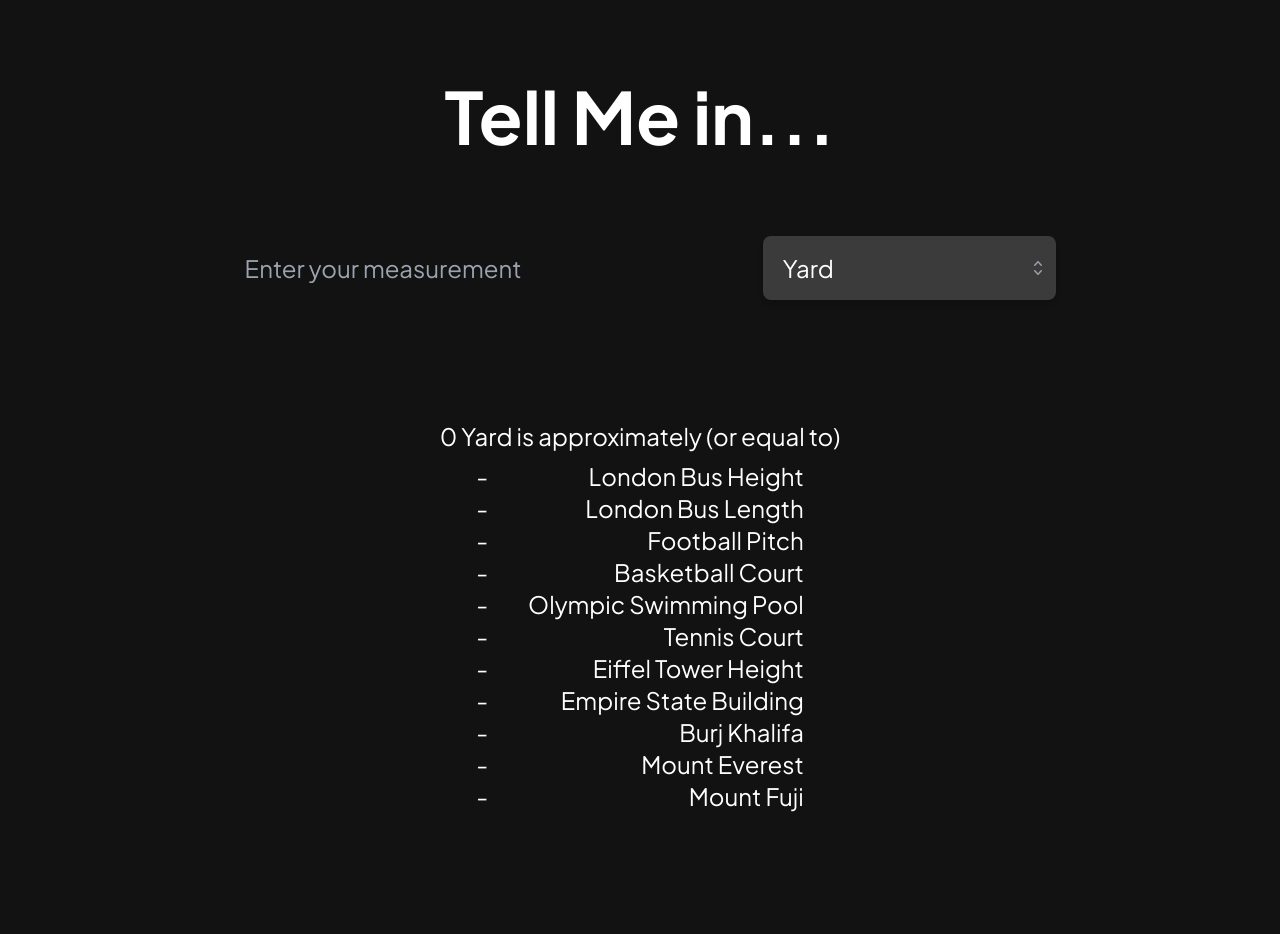
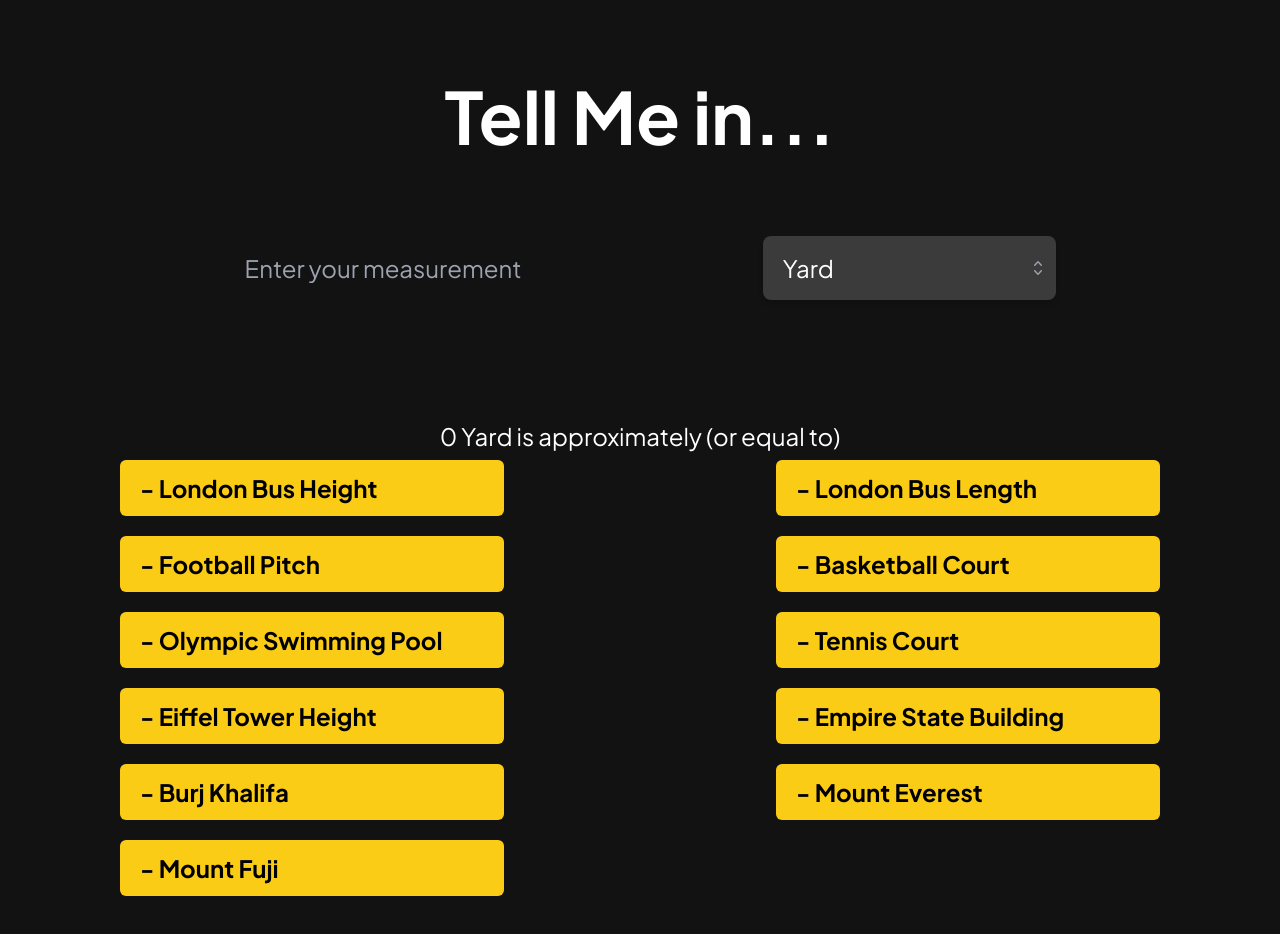
Before and after one commit to HarishRajDR/TellMeIn, a React (Vite) app: page / in a window 1280 px wide. Shown: the top 934 px of the page. Built offline with nearby package versions, Linux system fonts and the light colour scheme.

Commit message:
Changed some styling

```diff
--- a/src/components/Result.tsx
+++ b/src/components/Result.tsx
@@ -148,13 +148,12 @@
           } is approximately (or equal to)`}
         </h2>
 
-        <div className="mt-2">
+        <div className="mt-2 flex flex-row flex-wrap justify-between gap-5 ">
           {objs.map((p) => {
             return (
-              <div className="flex flex-row justify-between gap-10">
-                <h2 className="text-2xl">{measure(p.length)}</h2>
-                <h2 className="text-2xl">{p.name}</h2>
-              </div>
+              <h2 className="text-black font-bold text-2xl bg-yellow-400 px-5 py-3 rounded-md w-96">
+                {`${measure(p.length)} ${p.name}`}
+              </h2>
             );
           })}
         </div>
```
